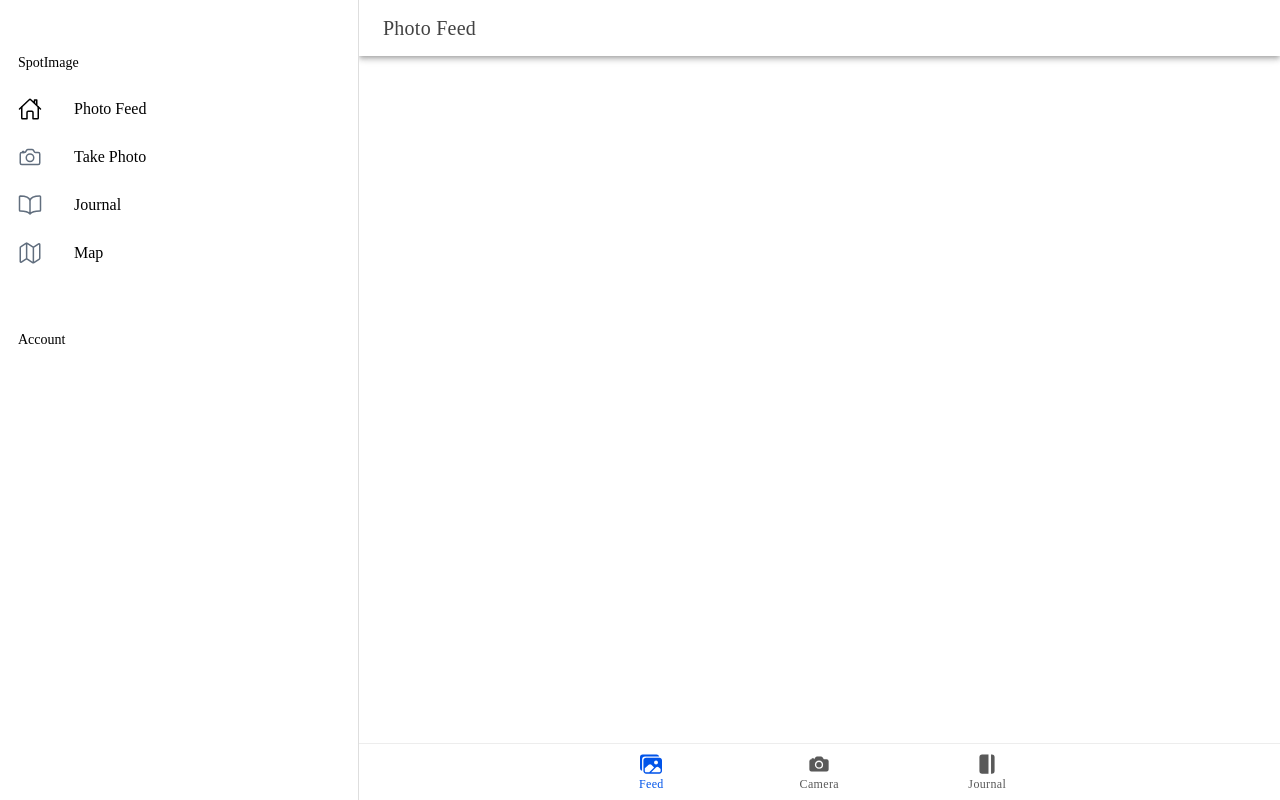
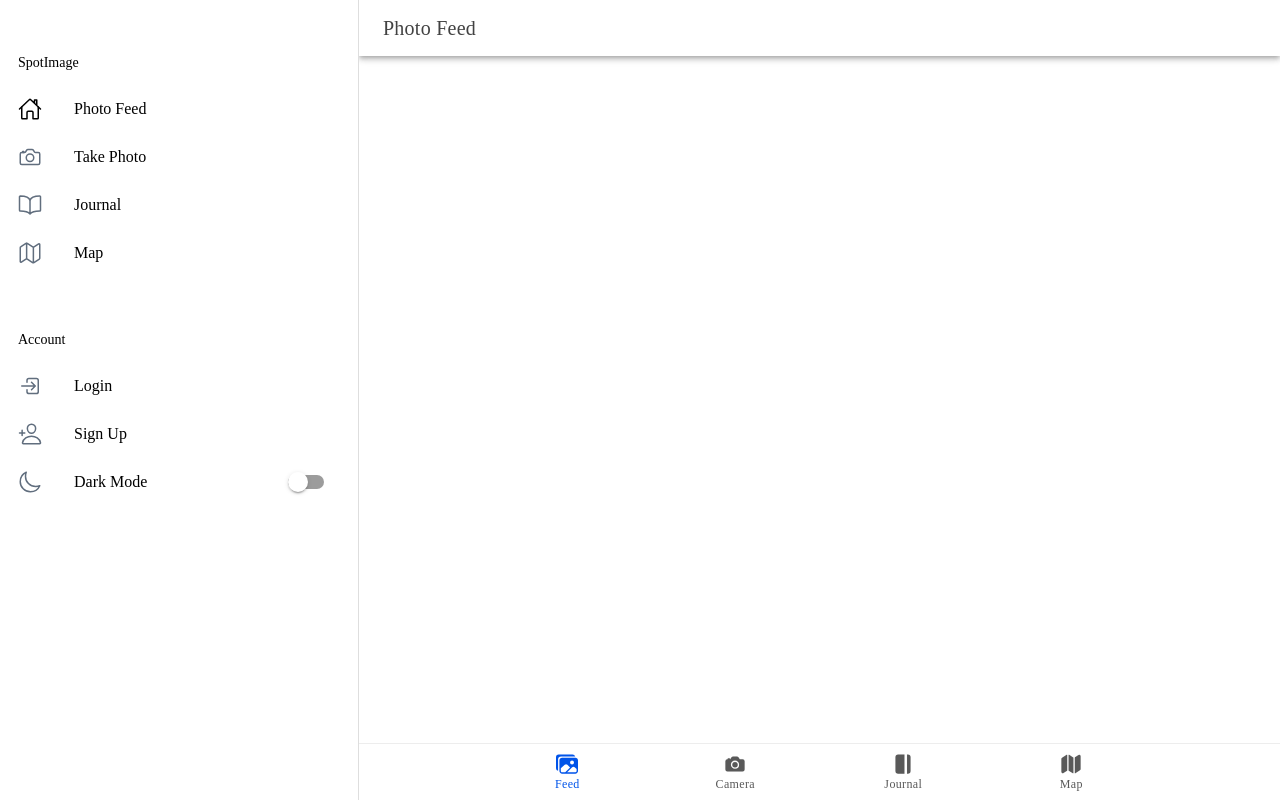
Before and after one commit to aviasnani/state_managers, a React (Vite) app: page /tabs/home in a window 1280 px wide. Built offline with nearby package versions, Linux system fonts and the light colour scheme.

Commit message:
sidebar okkish version doable but need further fixing

```diff
--- a/src/App.tsx
+++ b/src/App.tsx
@@ -5,13 +5,15 @@ import Login from './pages/Login';
 import Home from './pages/Home';
 import Camera from './pages/Camera';
 import Journal from './pages/Journal';
+import Map from './pages/Map';
 import Menu from './pages/Menu';
+import SignUp from './pages/SignUp';
+
 import {
   camera,
   images,
   journal,
-  home,
-  location,
+  map,
 
 } from 'ionicons/icons';
 
@@ -26,7 +28,7 @@ const App: React.FC = () => {
       <IonRouterOutlet>
 
         <Route  path="/login" component={Login} exact />
-
+        <Route path="/signup" component={SignUp} exact />
         <Route path="/tabs" render={() => (
           <IonSplitPane contentId="main">  {/**do not reverse order of ionsplitpane and routeroulet as first is parent */}
              <Menu />
@@ -36,6 +38,7 @@ const App: React.FC = () => {
                 <Route exact path="/tabs/home" component={Home} />
                 <Route exact path="/tabs/camera" component={Camera} />
                 <Route exact path="/tabs/journal" component={Journal} />
+                <Route exact path="/tabs/map" component={Map} />
                 <Redirect exact from="/tabs" to="/tabs/home" />
               </IonRouterOutlet>
 
@@ -54,13 +57,20 @@ const App: React.FC = () => {
                   <IonIcon icon={journal} />
                   <IonLabel>Journal</IonLabel>
                 </IonTabButton>
+
+                <IonTabButton tab="map" href="/tabs/map">
+                      <IonIcon icon={map} />
+                      <IonLabel>Map</IonLabel>
+                    </IonTabButton>
+
+
               </IonTabBar>
             </IonTabs>
             </IonRouterOutlet>
             </IonSplitPane>
           )} />
 
-          <Redirect exact from ="/" to ="/tabs/home" />
+          <Redirect exact from="/" to="/login" />
 
       </IonRouterOutlet>
     </IonReactRouter>
--- /dev/null
+++ b/src/pages/Map.css
@@ -0,0 +1,5 @@
+/* Add if you need specific map styling */
+.map-container {
+    height: 100%;
+    width: 100%;
+  }
--- /dev/null
+++ b/src/pages/Map.tsx
@@ -0,0 +1,31 @@
+import React from 'react';
+import { IonButtons, IonCard, IonCardContent, IonCardHeader, IonCardTitle, IonContent, IonHeader, IonMenuButton, IonPage, IonTitle, IonToolbar } from '@ionic/react';
+import './Map.css';
+
+const Map: React.FC = () => {
+  return (
+    <IonPage>
+      <IonHeader>
+        <IonToolbar>
+          <IonButtons slot="start">
+            <IonMenuButton />
+          </IonButtons>
+          <IonTitle>Map</IonTitle>
+        </IonToolbar>
+      </IonHeader>
+
+      <IonContent className="ion-padding">
+        <IonCard>
+          <IonCardHeader>
+            <IonCardTitle>Location Map</IonCardTitle>
+          </IonCardHeader>
+          <IonCardContent>
+            Implement Map
+          </IonCardContent>
+        </IonCard>
+      </IonContent>
+    </IonPage>
+  );
+};
+
+export default Map;
--- a/src/pages/Menu.tsx
+++ b/src/pages/Menu.tsx
@@ -8,6 +8,7 @@ import {
     IonMenu,
     IonMenuToggle,
     IonNote,
+    IonToggle
   } from '@ionic/react';
   import {
     homeOutline,
@@ -15,6 +16,9 @@ import {
     bookOutline,
     logOutOutline,
     mapOutline,
+    logInOutline,
+    personAddOutline,
+    moonOutline,
   } from 'ionicons/icons';
   import { useLocation } from 'react-router-dom';
   import './Menu.css';
@@ -63,7 +67,6 @@ import {
                     routerLink={appPage.url}
                     routerDirection="none"
                     lines="none"
-                    detail={false}
                   >
                     <IonIcon slot="start" icon={appPage.icon} />
                     <IonLabel>{appPage.title}</IonLabel>
@@ -74,12 +77,23 @@ import {
           </IonList>
           <IonList>
             <IonListHeader>Account</IonListHeader>
-            <IonMenuToggle>
-                <IonItem>
-                    <IonIcon/>
+            <IonMenuToggle autoHide={false}>
+                <IonItem routerLink="/login" routerDirection="root" lines='none'>
+                    <IonIcon slot="start" icon={logInOutline}/>
                     <IonLabel>Login</IonLabel>
                 </IonItem>
             </IonMenuToggle>
+            <IonMenuToggle autoHide={false}>
+                <IonItem routerLink='/signup' routerDirection='root' lines='none'>
+                    <IonIcon slot='start' icon={personAddOutline}/>
+                    <IonLabel>Sign Up</IonLabel>
+                </IonItem>
+            </IonMenuToggle>
+            <IonItem lines='none'>
+                <IonIcon slot='start' icon={moonOutline} />
+                <IonLabel>Dark Mode</IonLabel>
+                <IonToggle slot="end" />
+            </IonItem>
           </IonList>
         </IonContent>
       </IonMenu>
--- /dev/null
+++ b/src/pages/SignUp.tsx
@@ -0,0 +1,44 @@
+import React from 'react';
+import { IonContent, IonHeader, IonPage, IonTitle, IonToolbar, IonInput, IonButton, IonList, IonItem, IonLabel } from '@ionic/react';
+import { useHistory } from 'react-router-dom';
+import { IonButtons, IonBackButton } from '@ionic/react';
+
+const SignUp: React.FC = () => {
+  const history = useHistory();
+
+  return (
+    <IonPage>
+      <IonHeader>
+        <IonToolbar>
+        <IonButtons slot="start">
+            <IonBackButton defaultHref="/login" />
+          </IonButtons>
+          <IonTitle>Sign Up</IonTitle>
+        </IonToolbar>
+      </IonHeader>
+      <IonContent className="ion-padding">
+        <IonList>
+          <IonItem>
+            <IonLabel position="floating">Username</IonLabel>
+            <IonInput type="text" />
+          </IonItem>
+          <IonItem>
+            <IonLabel position="floating">Email</IonLabel>
+            <IonInput type="email" />
+          </IonItem>
+          <IonItem>
+            <IonLabel position="floating">Password</IonLabel>
+            <IonInput type="password" />
+          </IonItem>
+        </IonList>
+        <div className="ion-padding">
+          <IonButton expand="block" onClick={() => history.push('/login')}>
+            Sign Up
+          </IonButton>
+        </div>
+      </IonContent>
+    </IonPage>
+  );
+};
+
+export default SignUp;
```
